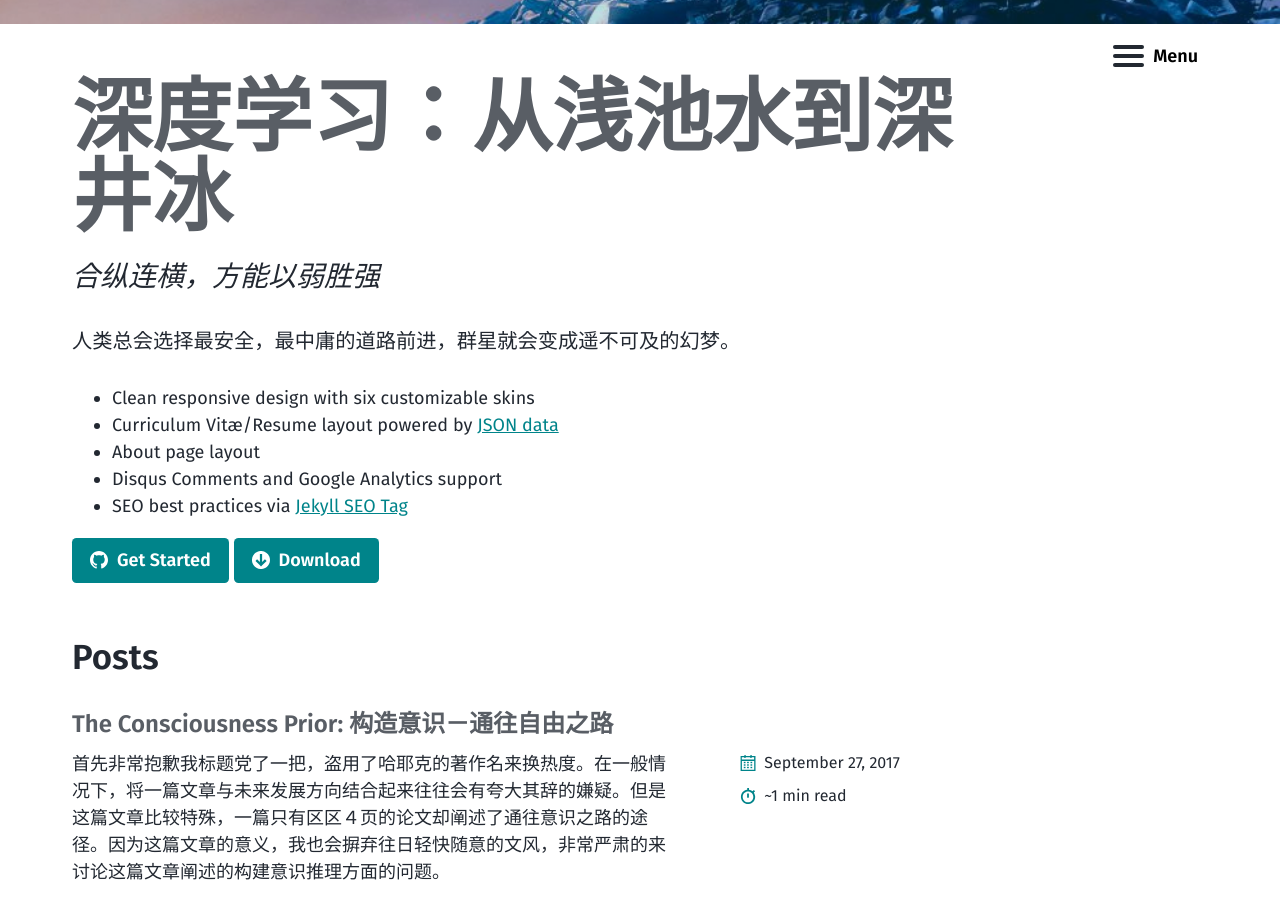
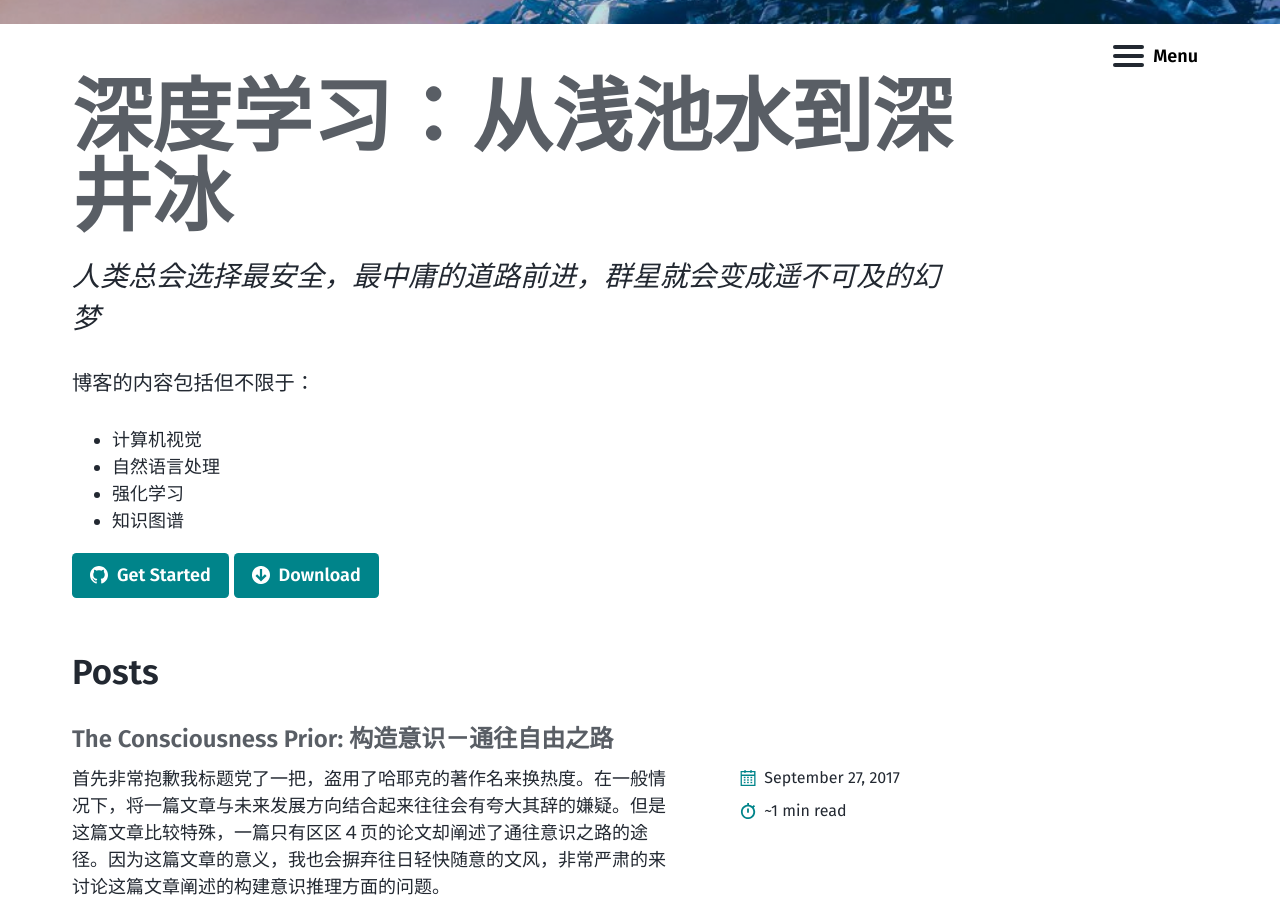
Before and after one commit to Primus-zhao/Primus-zhao.github.io, a Jekyll site: the page built from index.html, in a window 1280 px wide and 900 px high, scrolled down 662 px. Built offline with Jekyll 4.4.1, drawn with Linux system fonts in a browser that asks for light colours; the list of posts is cut into pages by our own code.

Commit message:
change subject

```diff
--- a/index.html
+++ b/index.html
@@ -2,16 +2,15 @@
 layout: home
 paginate: true
 alt_title: "深度学习：从浅池水到深井冰"
-sub_title: "合纵连横，方能以弱胜强"
+sub_title: "人类总会选择最安全，最中庸的道路前进，群星就会变成遥不可及的幻梦"
 image: /assets/image/cover.jpg
 introduction: |
-  人类总会选择最安全，最中庸的道路前进，群星就会变成遥不可及的幻梦。
 
-  - Clean responsive design with six customizable skins
-  - Curriculum Vitæ/Resume layout powered by [JSON data](http://registry.jsonresume.org/)
-  - About page layout
-  - Disqus Comments and Google Analytics support
-  - SEO best practices via [Jekyll SEO Tag](https://github.com/jekyll/jekyll-seo-tag/)
+  博客的内容包括但不限于：
+  - 计算机视觉
+  - 自然语言处理
+  - 强化学习
+  - 知识图谱
 actions:
   - label: "Get Started"
     icon: github
```
